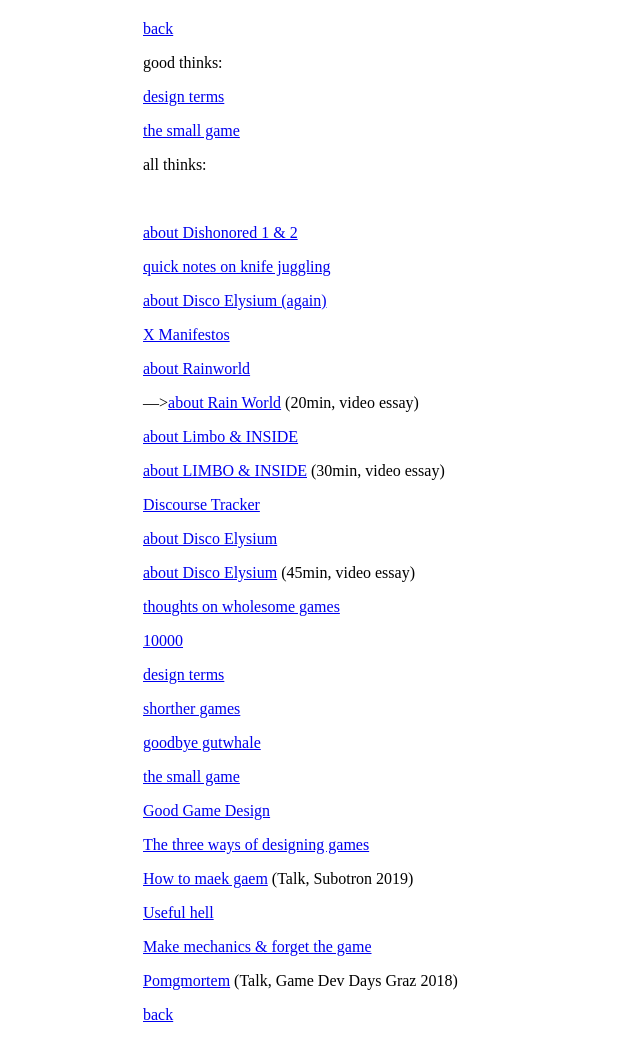
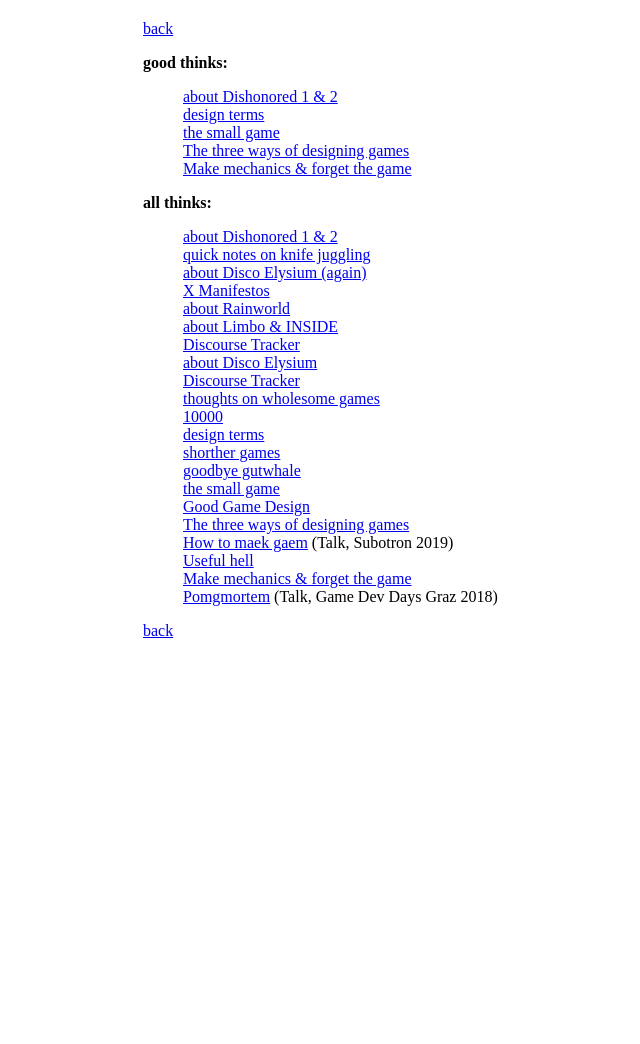
Before and after one commit to stuffedwombat/stuffedwombat.github.io, a Jekyll site: the page built from thinking.md, in a window 1280 px wide. Shown: the whole page, without its empty margins (181-821 px from the left). Built offline with Jekyll 4.4.1, drawn with Linux system fonts in a browser that asks for light colours; our own code applies the rules of GitHub Pages for plain Markdown files; comment, search, counter and statistics services are not loaded; after the commit the page ends 900 px from its top, so only the background shows below that.

Commit message:
Update thinking.md

```diff
--- a/thinking.md
+++ b/thinking.md
@@ -1,60 +1,33 @@
 [back](index)
 
-good thinks:
+**good thinks:**
+- [about Dishonored 1 & 2](about_dishonored)
+- [design terms](design_terms)
+- [the small game](the_small_game)
+- [The three ways of designing games](threeways)
+- [Make mechanics & forget the game](make_mechanics)
 
-[design terms](design_terms)
-
-[the small game](the_small_game)
-
-
-all thinks:
-
-<br>
-
-[about Dishonored 1 & 2](about_dishonored)
-
-[quick notes on knife juggling](knife_juggling_190222)
-
-[about Disco Elysium (again)](about_disco_2)
-
-[X Manifestos](x_manifestos)
-
-[about Rainworld](about_rainworld)
-
----><a href="https://www.youtube.com/watch?v=0UQqY6zWWZ0" target="_blank">about Rain World</a> (20min, video essay)
-
-[about Limbo & INSIDE](about_limbo_inside)
-
-<a href="https://www.youtube.com/watch?v=HajA1EzJ5iM" target="_blank">about LIMBO & INSIDE</a> (30min, video essay)
-
-[Discourse Tracker](discourse_tracker)
-
-[about Disco Elysium](about_disco_1)
-
-<a href="https://www.youtube.com/watch?v=eqgKnwjRC6I" target="_blank">about Disco Elysium</a> (45min, video essay)
-
-[thoughts on wholesome games](wholesome)
-
-[10000](10000)
-
-[design terms](design_terms)
-
-[shorther games](shorter_games)
-
-[goodbye gutwhale](goodbye_gutwhale)
-
-[the small game](the_small_game)
-
-[Good Game Design](good_game_design)
-
-[The three ways of designing games](threeways)
-
-<a href="https://subotron.com/veranstaltung/one-wo-man-one-cry/" target="_blank">How to maek gaem</a> (Talk, Subotron 2019)
-
-[Useful hell](useful_hell)
-
-[Make mechanics & forget the game](make_mechanics)
-
-<a href="https://www.youtube.com/watch?v=vcAlQyzxRck" target="_blank">Pomgmortem</a> (Talk, Game Dev Days Graz 2018)
+**all thinks:**
+- [about Dishonored 1 & 2](about_dishonored)
+- [quick notes on knife juggling](knife_juggling_190222)
+- [about Disco Elysium (again)](about_disco_2)
+- [X Manifestos](x_manifestos)
+- [about Rainworld](about_rainworld)
+- [about Limbo & INSIDE](about_limbo_inside)
+- [Discourse Tracker](discourse_tracker)
+- [about Disco Elysium](about_disco_1)
+- [Discourse Tracker](discourse_tracker)
+- [thoughts on wholesome games](wholesome)
+- [10000](10000)
+- [design terms](design_terms)
+- [shorther games](shorter_games)
+- [goodbye gutwhale](goodbye_gutwhale)
+- [the small game](the_small_game)
+- [Good Game Design](good_game_design)
+- [The three ways of designing games](threeways)
+- <a href="https://subotron.com/veranstaltung/one-wo-man-one-cry/" target="_blank">How to maek gaem</a> (Talk, Subotron 2019)
+- [Useful hell](useful_hell)
+- [Make mechanics & forget the game](make_mechanics)
+- <a href="https://www.youtube.com/watch?v=vcAlQyzxRck" target="_blank">Pomgmortem</a> (Talk, Game Dev Days Graz 2018)
 
 [back](index)
```
